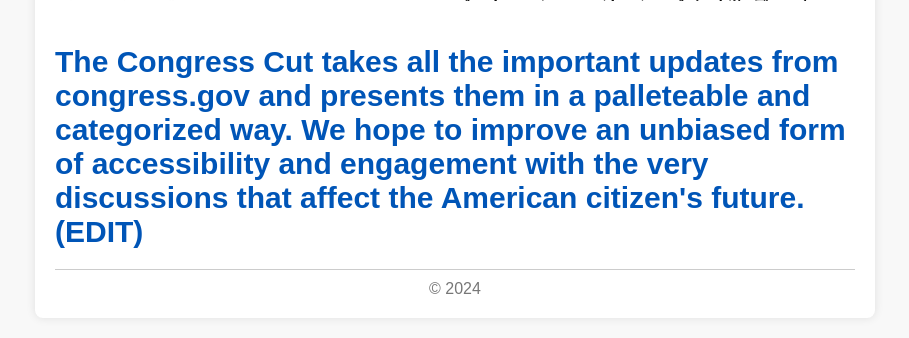
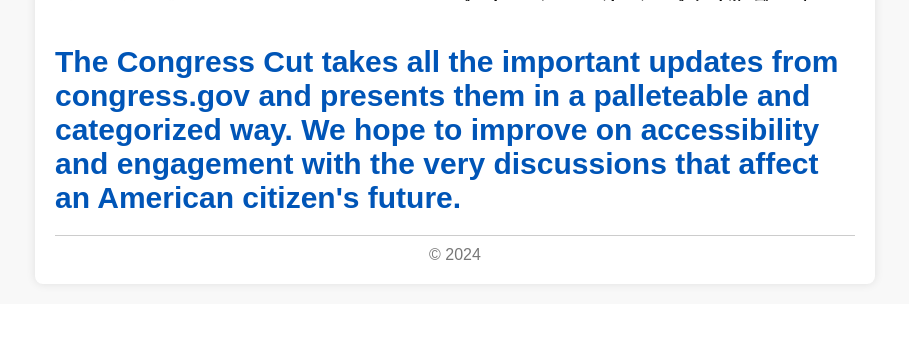
Before and after one commit to hyuncat/congressLLM, a Flask app: page /about/ in a window 1280 px wide. Shown: the part 899-1237 px from the top of the page, without its empty margins (185-1094 px from the left). After the commit the page ends 1186 px from the top, so only its background shows below. Run offline with Flask 3, Linux system fonts and the light colour scheme.

Commit message:
small blurb edit

```diff
--- a/templates/about.html
+++ b/templates/about.html
@@ -5,5 +5,5 @@ About
 {% block content %}
 <p style="color: #0055b7; font-weight: bold; font-size: 40px; margin-bottom: 40px;">It's hard to Keep Up with Congress when the documents look like this...</p>
 <img src="{{ url_for('static', filename='congressproceeding.png') }}" alt="American Flag" width="800">
-<p style="color: #0055b7; font-weight: bold; font-size: 30px; margin-top: 40px;">The Congress Cut takes all the important updates from congress.gov and presents them in a palleteable and categorized way. We hope to improve an unbiased form of accessibility and engagement with the very discussions that affect the American citizen's future. (EDIT)</p>
+<p style="color: #0055b7; font-weight: bold; font-size: 30px; margin-top: 40px;">The Congress Cut takes all the important updates from congress.gov and presents them in a palleteable and categorized way. We hope to improve on accessibility and engagement with the very discussions that affect an American citizen's future.</p>
 {% endblock %}
```
